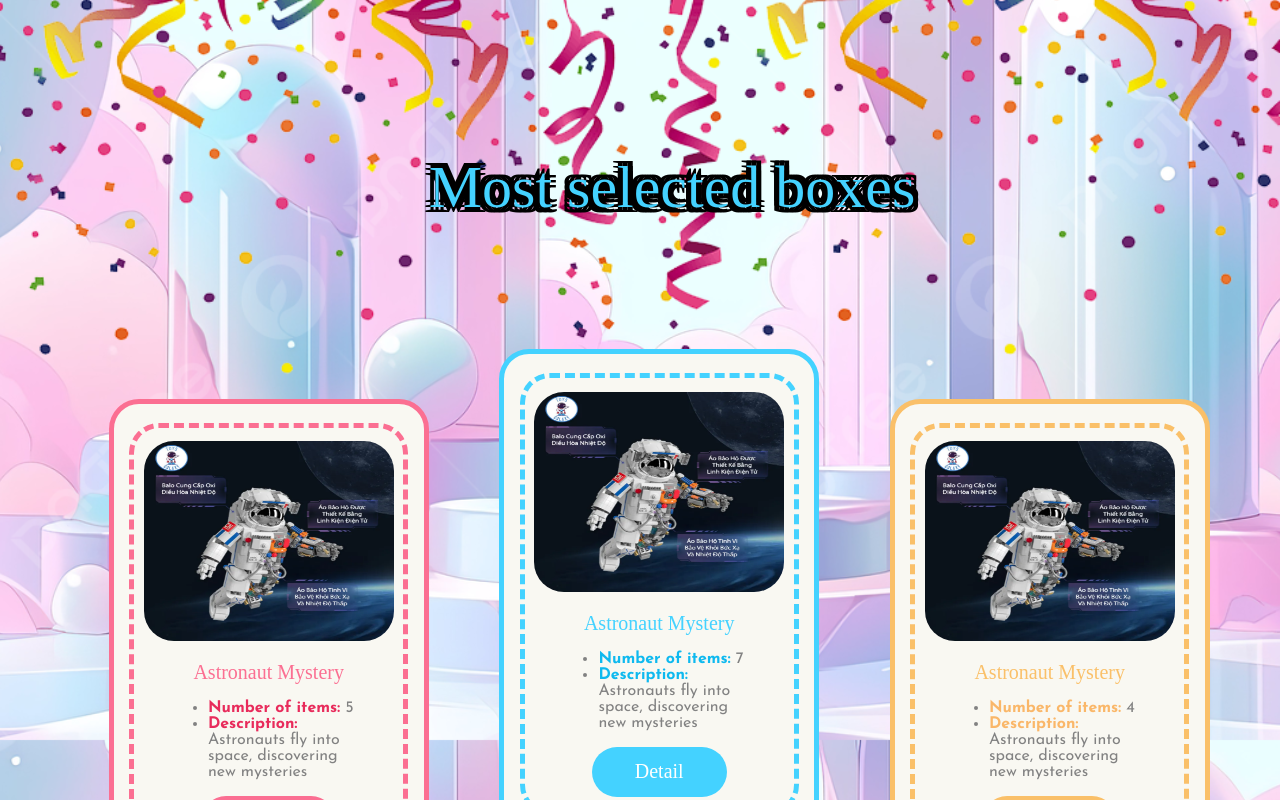
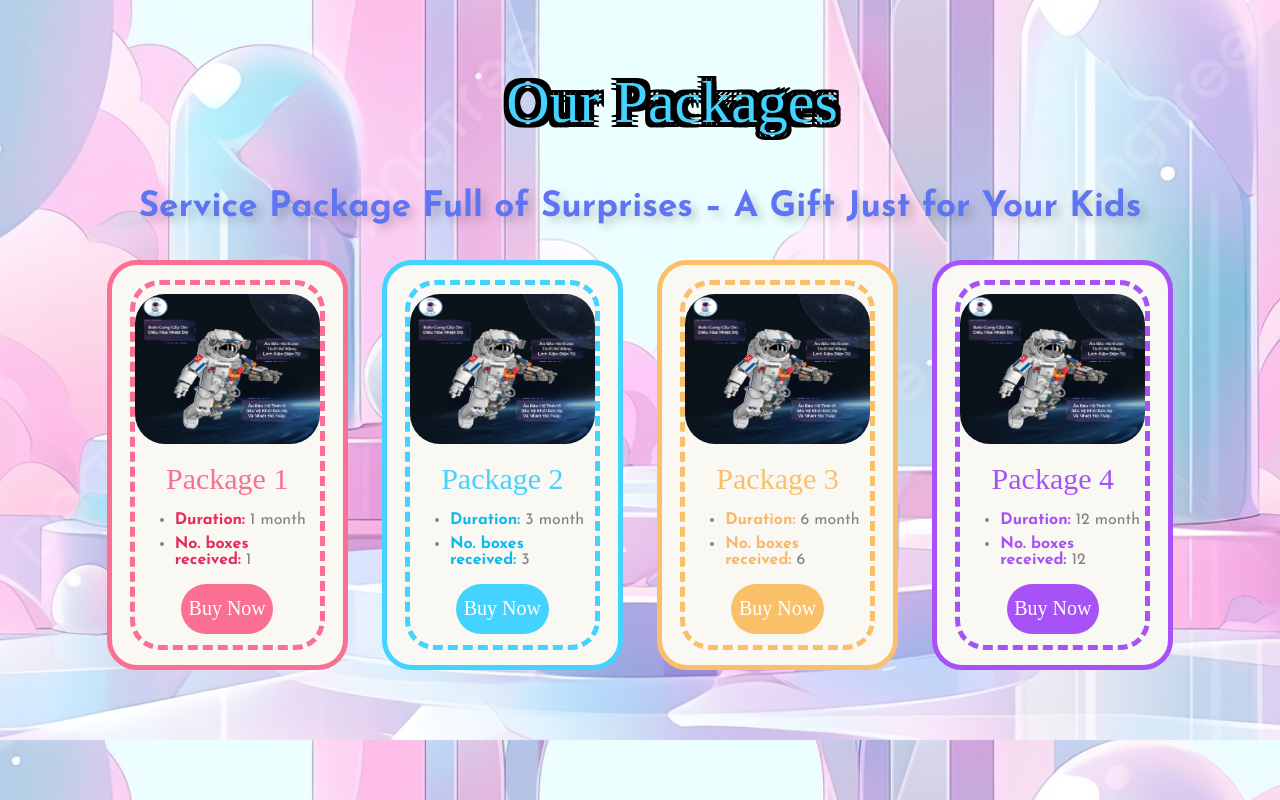
Before and after one commit to ViNguyenThanh/MysteryBox_SWD_FE, a React (Vite) app: page / in a window 1280 px wide. Shown: the part 3660-4460 px from the top of the page. Built offline with nearby package versions, Linux system fonts and the light colour scheme; a web font is replaced by a local one.

Commit message:
intro package

```diff
--- a/src/components/Home/Ranking/Ranking.css
+++ b/src/components/Home/IntroPackage/IntroPackage.css
@@ -1,7 +1,7 @@
-.ranking-container {
+.intro_package-container{
     max-width: var(--max-screen-width);
     width: 100%;
-    height: 1200px;
+    height: 1000px;
     background-image: url('/assets/Background-homepage.jpg');
     background-attachment: fixed;
     background-position: bottom;
@@ -14,16 +14,16 @@
     position: relative;
 }
 
-.ranking-container .header {
+.intro_package-container .header {
     width: 100%;
     /* background-color: rgba(255, 157, 181, 0.2) !important; */
 }
 
-.ranking-container .header img {
+/* .intro_package-container .header img {
     width: 100%;
-}
+} */
 
-.ranking-container .title {
+.intro_package-container .title {
     width: 95%;
     color: #44D2FF;
     font-family: "Kavoon", serif;
@@ -72,26 +72,41 @@
         0 -5px 0 #000;
     text-align: center;
     position: absolute;
-    padding-top: 12%;
+    padding-top: 10%;
     padding-left: 5%;
+    margin: 0;
     /* background-color: rgba(255, 255, 255, 0.4); */
     /* border-radius: 20px; */
 }
 
-.ranking-container .best-box {
+.intro_package-container .slogan{
+    color: #5f74f3;
+    font-family: "Josefin Sans", sans-serif;
+    /* font-family: "Kavoon", serif; */
+    font-size: 35px;
+    font-weight: bold;
+    margin: 0;
+    text-align: center;
+    width: 95%;
+    position: absolute;
+    top: 25%;
+    text-shadow: 5px 5px 10px rgba(0, 0, 0, 0.2);
+}
+
+.intro_package-container .best-box {
     width: 100%;
     height: 40%;
     display: flex;
     flex-wrap: wrap;
-    justify-content: space-evenly;
-    margin-top: -30%;
+    justify-content: space-around;
+    margin-top: 15%;
     /* margin-top: 23%; */
-    padding: 10% 0 10% 3%;
+    padding: 10% 7%;
     /* position: absolute; */
 }
 
 .best-box .box {
-    width: 25%;
+    width: 21%;
     height: 100%;
     background-color: #F9F8F2;
     border: 5px solid;
@@ -103,38 +118,42 @@
 }
 
 .best-box .box:nth-of-type(2) {
-    margin-top: -4%;
+    /* margin-top: -4%; */
 }
 
 .best-box .first {
     border-color: #FB6F92;
 }
-
 .best-box .second {
     border-color: #44D2FF;
 }
-
 .best-box .third {
     border-color: #FAC069;
+}
+.best-box .fourth {
+    border-color: #A752F7;
 }
 
 .best-box .first:hover {
     box-shadow: -1px -0px 8px 4px #FB6F92;
     transition: 0.3s ease;
 }
-
 .best-box .second:hover {
     box-shadow: -1px -0px 8px 4px #44D2FF;
     transition: 0.3s ease;
 }
-
 .best-box .third:hover {
     box-shadow: -1px -0px 8px 4px #FAC069;
     transition: 0.3s ease;
 }
+.best-box .fourth:hover {
+    box-shadow: -1px -0px 8px 4px #A752F7;
+    transition: 0.3s ease;
+}
+
 
 .box .box-content {
-    width: 90%;
+    width: 80%;
     height: 90%;
     margin: 5%;
     border: 5px dashed;
@@ -147,59 +166,66 @@
 .first .box-content {
     border-color: #FB6F92;
 }
-
 .second .box-content {
     border-color: #44D2FF;
 }
-
 .third .box-content {
     border-color: #FAC069;
 }
+.fourth .box-content{
+    border-color: #A752F7;
+}
 
 .box-content img {
-    width: 250px;
-    height: 200px;
+    width: 190px;
+    height: 150px;
     border-radius: 30px;
     margin-top: 5%;
 }
 
 .box-content p {
     font-family: "Kavoon", serif;
-    font-size: 20px;
-    margin-bottom: 0;
+    font-size: 30px;
+    /* margin-bottom: 0;
+    padding: 0; */
+    margin: 10% 0 0%;
 }
 
 .first .box-content p {
     color: #FB6F92;
 }
-
 .second .box-content p {
     color: #44D2FF;
 }
-
 .third .box-content p {
     color: #FAC069;
 }
+.fourth .box-content p {
+    color: #A752F7;
+}
 
 .box-content ul {
-    width: 60%;
+    width: 80%;
+    margin-bottom: 5%;
 }
 
 .box-content li {
     color: #828282;
     font-family: "Josefin Sans", sans-serif;
+    margin-bottom: 5%;
 }
 
 .first .box-content li strong {
     color: #E82B5B;
 }
-
 .second .box-content li strong {
     color: #0EB9EF;
 }
-
 .third .box-content li strong {
-    color: #FAB769
+    color: #FAB769;
+}
+.fourth .box-content li strong {
+    color: #A752F7;
 }
 
 
@@ -226,16 +252,19 @@
 .third .box-content button {
     background-color: #FAC069;
 }
-
+.fourth .box-content button {
+    background-color: #A752F7;
+}
 
 .first .box-content button:hover {
     background-color: #ed3e6a;
 }
-
 .second .box-content button:hover {
     background-color: #00c3ff;
 }
-
 .third .box-content button:hover {
     background-color: #fa9e13;
 }
+.fourth .box-content button:hover {
+    background-color: #8e1afa;
+}
--- /dev/null
+++ b/src/components/Home/IntroPackage/IntroPackage.jsx
@@ -0,0 +1,80 @@
+import React from 'react'
+import './IntroPackage.css'
+
+import celebrate from '/assets/celebrate.png'
+import box from '/assets/box.png'
+
+const IntroPackage = () => {
+
+    const listIntroPackage = [
+        {
+            id: 1,
+            img: box,
+            title: "Package 1",
+            duration: "1 month",
+            number_of_items: 1,
+            index: "first",
+        },
+        {
+            id: 2,
+            img: box,
+            title: "Package 2",
+            duration: "3 month",
+            number_of_items: 3,
+            index: "second",
+        },
+        {
+            id: 3,
+            img: box,
+            title: "Package 3",
+            duration: "6 month",
+            number_of_items: 6,
+            index: "third",
+        },
+        {
+            id: 4,
+            img: box,
+            title: "Package 4",
+            duration: "12 month",
+            number_of_items: 12,
+            index: "fourth",
+        }
+    ]
+
+    return (
+        <div className="intro_package-container">
+            {/* <div className="header">
+                <img src={celebrate} />
+            </div> */}
+
+            <p className='title'>Our Packages</p>
+            <p className='slogan'>Service Package Full of Surprises – A Gift Just for Your Kids</p>
+
+            <div className="best-box">
+                {listIntroPackage.map((item) => (
+                    <div key={item.id}
+                        // className="box"
+                        className={`box ${item.index}`}
+                    >
+                        <div className="box-content">
+                            <img src={item.img} />
+                            <p>{item.title}</p>
+                            <ul>
+                                <li>
+                                    <strong>Duration: </strong> {item.duration}
+                                </li>
+                                <li>
+                                    <strong>No. boxes received: </strong> {item.number_of_items}
+                                </li>
+                            </ul>
+                            <button>Buy Now</button>
+                        </div>
+                    </div>
+                ))}
+
+            </div>
+        </div>
+    )
+}
+
+export default IntroPackage
--- a/src/components/Home/Ranking/Ranking.jsx
+++ /dev/null
@@ -1,72 +0,0 @@
-import React from 'react'
-import './Ranking.css'
-
-import celebrate from '/assets/celebrate.png'
-// import celebrate_star from '/assets/celebrate-star.png'
-import box from '/assets/box.png'
-
-const Ranking = () => {
-
-    const rankingBox = [
-        {
-            id: 1,
-            img: box,
-            title: "Astronaut Mystery",
-            number_of_items: 5,
-            des: "Astronauts fly into space, discovering new mysteries",
-            index: "first",
-        },
-        {
-            id: 2,
-            img: box,
-            title: "Astronaut Mystery",
-            number_of_items: 7,
-            des: "Astronauts fly into space, discovering new mysteries",
-            index: "second",
-        },
-        {
-            id: 3,
-            img: box,
-            title: "Astronaut Mystery",
-            number_of_items: 4,
-            des: "Astronauts fly into space, discovering new mysteries",
-            index: "third",
-        }
-    ]
-
-    return (
-        <div className="ranking-container">
-            <div className="header">
-                <img src={celebrate} />
-            </div>
-
-            <p className='title'>Most selected boxes</p>
-
-            <div className="best-box">
-                {rankingBox.map((item) => (
-                    <div key={item.id}
-                        // className="box"
-                        className={`box ${item.index}`}
-                    >
-                        <div className="box-content">
-                            <img src={item.img} />
-                            <p>{item.title}</p>
-                            <ul>
-                                <li>
-                                    <strong>Number of items: </strong> {item.number_of_items}
-                                </li>
-                                <li>
-                                    <strong>Description: </strong> {item.des}
-                                </li>
-                            </ul>
-                            <button>Detail</button>
-                        </div>
-                    </div>
-                ))}
-
-            </div>
-        </div>
-    )
-}
-
-export default Ranking
--- a/src/components/Home/StepByStep/StepByStep.css
+++ b/src/components/Home/StepByStep/StepByStep.css
@@ -2,12 +2,12 @@
     max-width: var(--max-screen-width);
     width: 100%;
     /* margin-bottom: 50px; */
-    background-color: rgb(255, 250, 250);
-    /* background-image: url('/assets/Background-homepage.jpg');
+    /* background-color: rgb(255, 250, 250); */
+    background-image: url('/assets/Background-homepage.jpg');
     background-attachment: fixed;
     background-position: bottom;
     background-repeat: no-repeat;
-    background-size: cover; */
+    background-size: cover;
 }
 
 .step_by_step-container .title{
@@ -15,7 +15,7 @@
     font-family: "Kavoon", serif;
     font-size: 50px;
     text-align: center;
-    color: rgb(196, 148, 251);
+    color: rgb(180, 118, 250);
     text-shadow: 5px 5px 10px rgba(0, 0, 0, 0.2);
 }
 
--- a/src/pages/Home/Home.jsx
+++ b/src/pages/Home/Home.jsx
@@ -4,9 +4,9 @@ import Header from '../../components/Header/Header'
 import Footer from '../../components/Footer/Footer'
 import Slide from '../../components/Home/Slide/Slide'
 import JoinUs from '../../components/Home/JoinUs/JoinUs'
-import Ranking from '../../components/Home/Ranking/Ranking'
 import Caption from '../../components/Home/Caption/Caption'
 import StepToBuyPackage from '../../components/Home/StepByStep/StepByStep'
+import IntroPackage from '../../components/Home/IntroPackage/IntroPackage'
 
 
 const Home = () => {
@@ -18,7 +18,7 @@ const Home = () => {
         <Slide />
         <JoinUs />
         <StepToBuyPackage/>
-        <Ranking />
+        <IntroPackage />
         {/* <div className="content">
           <JoinUs />
           <Ranking />
```
